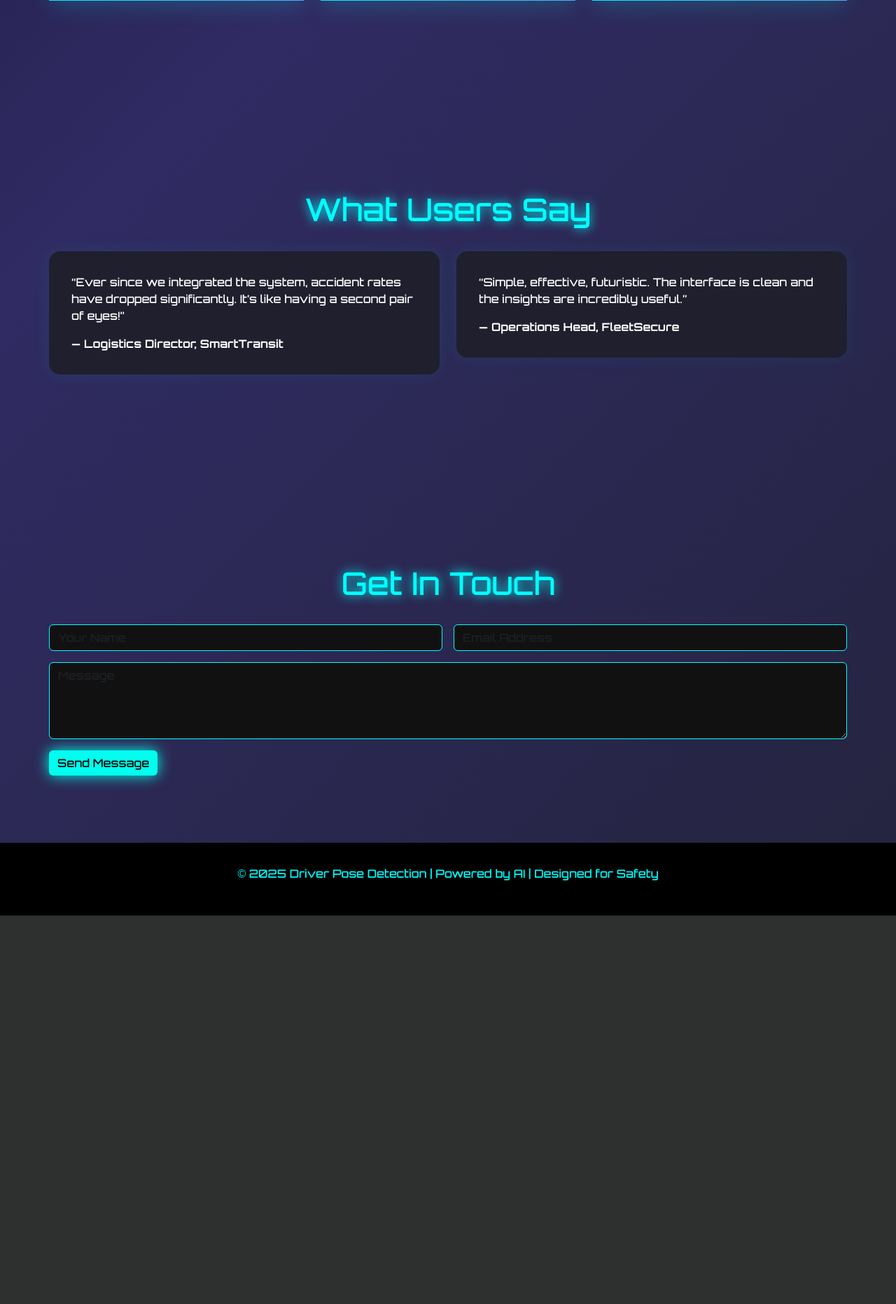
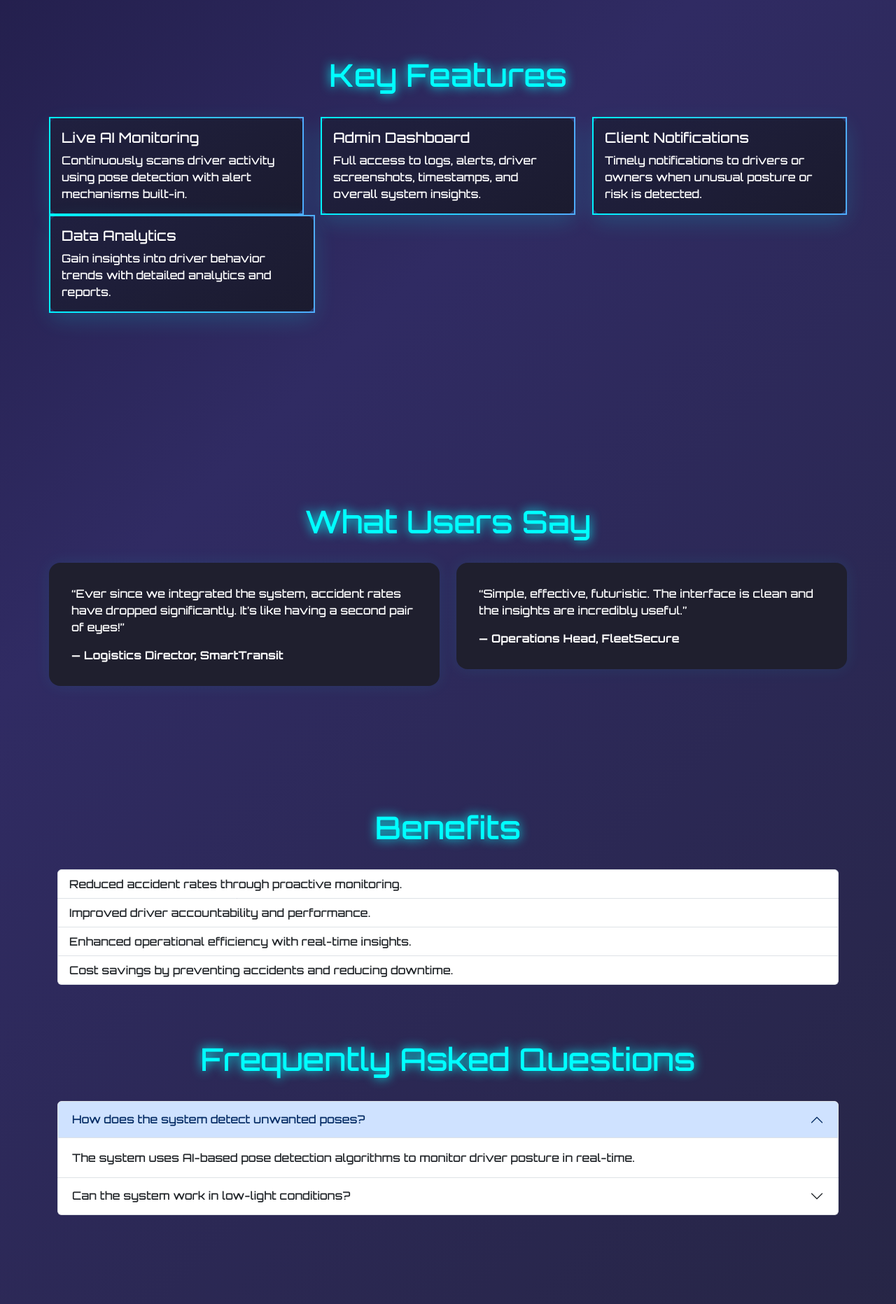
Before and after one commit to AdityaSrivastavDS/Driver-Unwanted-Pose-Detection-and-Feedback-System, a Flask app: page / in a window 1280 px wide. Shown: the part 1737-3600 px from the top of the page at 70% size. Before the commit the page ends 3045 px from the top, so only its background shows below. Run offline with Flask 3, Linux system fonts and the light colour scheme.

Commit message:
improvements

```diff
--- a/app.py
+++ b/app.py
@@ -52,13 +52,14 @@ class ScreenshotAlert(db.Model):
 with app.app_context():
     db.create_all()
 
+
 def gen_frames(user_email):
     # Only record for normal users, not admin
     if user_email.endswith("@poseguard.com"):
         return
 
     unwanted_pose_count = 0  # Counter for consecutive unwanted pose detections
-    threshold = 3  # Number of consecutive frames to confirm unwanted pose
+    threshold = 2  # Number of consecutive frames to confirm unwanted pose
 
     while True:
         success, frame = camera.read()
@@ -106,7 +107,6 @@ def gen_frames(user_email):
 
         yield (b'--frame\r\n'
                b'Content-Type: image/jpeg\r\n\r\n' + frame + b'\r\n')
-
 @app.route('/video_feed')
 def video_feed():
     if 'user' not in session:
--- a/templates/index.html
+++ b/templates/index.html
@@ -25,9 +25,9 @@
       align-items: center;
       text-align: center;
       padding: 2rem;
-      background: url('https://images.unsplash.com/photo-1581090700227-1e37b190418e') center/cover no-repeat;
+      background: url('https://www.optalert.com/wp-content/uploads/2024/12/optalert_eyelid_movement_on_an_intoxication_scale_while_driving_a3ecd44f-9b39-43bf-8fd0-79181a6071ef-1024x585.png') center/cover no-repeat;
       background-blend-mode: overlay;
-      background-color: rgba(0,0,0,0.7);
+      background-color: rgba(0,0,0,0.2);
     }
 
     .hero h1 {
@@ -134,6 +134,36 @@
     <p>This advanced AI-powered solution continuously monitors driver behavior using intelligent pose detection algorithms. It alerts administrators in case of unwanted postures, drowsiness, or distractions, ensuring enhanced safety and control over transport operations.</p>
   </section>
 
+  <section class="container how-it-works-section">
+    <h2 class="section-title">How It Works</h2>
+    <div class="row g-4">
+      <div class="col-md-4">
+        <div class="card card-custom gradient-border">
+          <div class="card-body">
+            <h5 class="card-title">Step 1: Pose Detection</h5>
+            <p class="card-text">AI-powered cameras monitor driver posture in real-time using advanced algorithms.</p>
+          </div>
+        </div>
+      </div>
+      <div class="col-md-4">
+        <div class="card card-custom gradient-border">
+          <div class="card-body">
+            <h5 class="card-title">Step 2: Risk Analysis</h5>
+            <p class="card-text">The system evaluates detected poses for signs of drowsiness, distraction, or unsafe behavior.</p>
+          </div>
+        </div>
+      </div>
+      <div class="col-md-4">
+        <div class="card card-custom gradient-border">
+          <div class="card-body">
+            <h5 class="card-title">Step 3: Alerts & Feedback</h5>
+            <p class="card-text">Instant alerts are sent to the driver and admin dashboard for corrective action.</p>
+          </div>
+        </div>
+      </div>
+    </div>
+  </section>
+
   <section class="container features-section" id="features">
     <h2 class="section-title">Key Features</h2>
     <div class="row g-4">
@@ -162,6 +192,14 @@
         </div>
       </div>
     </div>
+    <div class="col-md-4">
+      <div class="card card-custom gradient-border">
+        <div class="card-body">
+          <h5 class="card-title">Data Analytics</h5>
+          <p class="card-text">Gain insights into driver behavior trends with detailed analytics and reports.</p>
+        </div>
+      </div>
+    </div>
   </section>
 
   <section class="container testimonials-section">
@@ -177,6 +215,46 @@
         <div class="testimonial">
           <p>“Simple, effective, futuristic. The interface is clean and the insights are incredibly useful.”</p>
           <strong>— Operations Head, FleetSecure</strong>
+        </div>
+      </div>
+    </div>
+  </section>
+
+  <section class="container benefits-section">
+    <h2 class="section-title">Benefits</h2>
+    <ul class="list-group">
+      <li class="list-group-item">Reduced accident rates through proactive monitoring.</li>
+      <li class="list-group-item">Improved driver accountability and performance.</li>
+      <li class="list-group-item">Enhanced operational efficiency with real-time insights.</li>
+      <li class="list-group-item">Cost savings by preventing accidents and reducing downtime.</li>
+    </ul>
+  </section>
+
+  <section class="container faq-section">
+    <h2 class="section-title">Frequently Asked Questions</h2>
+    <div class="accordion" id="faqAccordion">
+      <div class="accordion-item">
+        <h2 class="accordion-header" id="faq1">
+          <button class="accordion-button" type="button" data-bs-toggle="collapse" data-bs-target="#collapse1">
+            How does the system detect unwanted poses?
+          </button>
+        </h2>
+        <div id="collapse1" class="accordion-collapse collapse show">
+          <div class="accordion-body">
+            The system uses AI-based pose detection algorithms to monitor driver posture in real-time.
+          </div>
+        </div>
+      </div>
+      <div class="accordion-item">
+        <h2 class="accordion-header" id="faq2">
+          <button class="accordion-button collapsed" type="button" data-bs-toggle="collapse" data-bs-target="#collapse2">
+            Can the system work in low-light conditions?
+          </button>
+        </h2>
+        <div id="collapse2" class="accordion-collapse collapse">
+          <div class="accordion-body">
+            Yes, the system is equipped with infrared sensors to function effectively in low-light environments.
+          </div>
         </div>
       </div>
     </div>
@@ -201,7 +279,18 @@
   </section>
 
   <footer>
-    <p>&copy; 2025 Driver Pose Detection | Powered by AI | Designed for Safety</p>
+    <div class="container">
+      <div class="row">
+        <div class="col-md-6">
+          <p>&copy; 2025 Driver Pose Detection | Powered by Aditya Srivastav | Designed for Safety</p>
+        </div>
+        <div class="col-md-6 text-end">
+          <a href="#" class="text-light me-3"><i class="fab fa-facebook"></i></a>
+          <a href="#" class="text-light me-3"><i class="fab fa-twitter"></i></a>
+          <a href="#" class="text-light"><i class="fab fa-linkedin"></i></a>
+        </div>
+      </div>
+    </div>
   </footer>
 
   <script src="https://cdn.jsdelivr.net/npm/bootstrap@5.3.0/dist/js/bootstrap.bundle.min.js"></script>
```
Also changed, not shown: instance/test.db, 15 other files.
